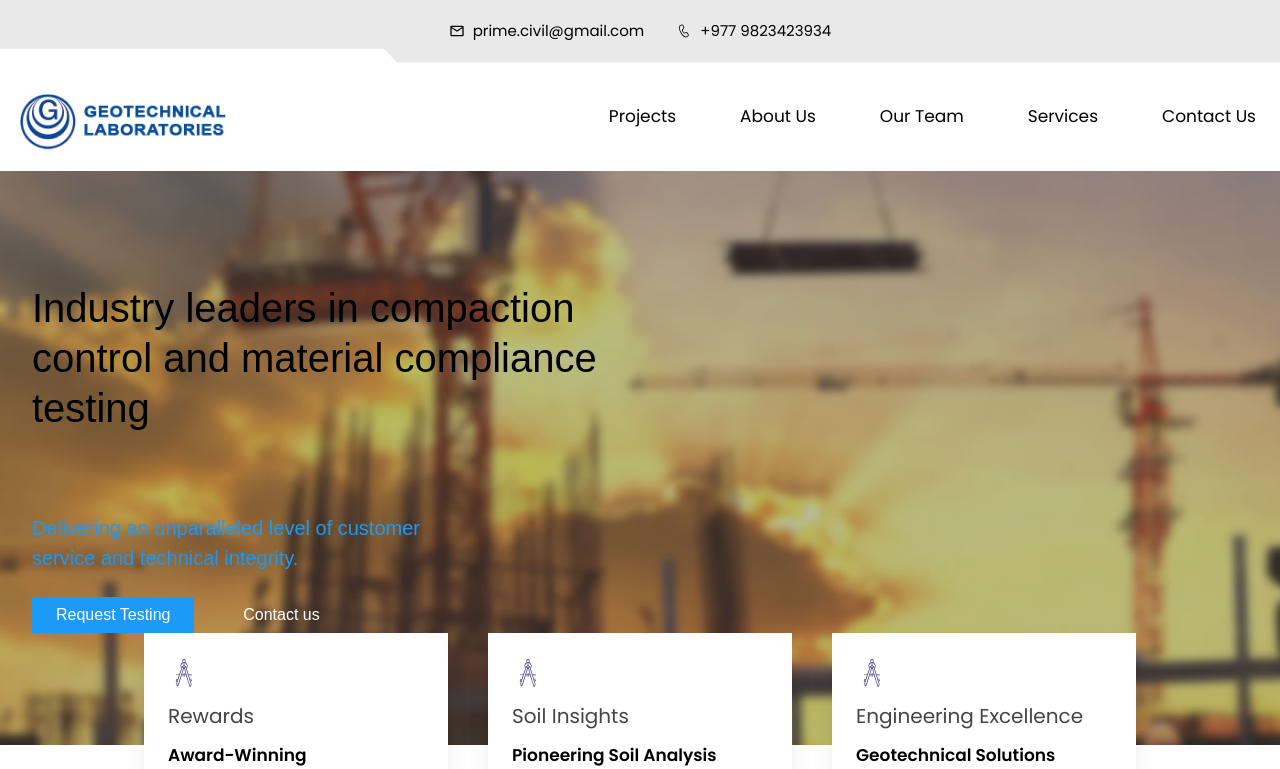
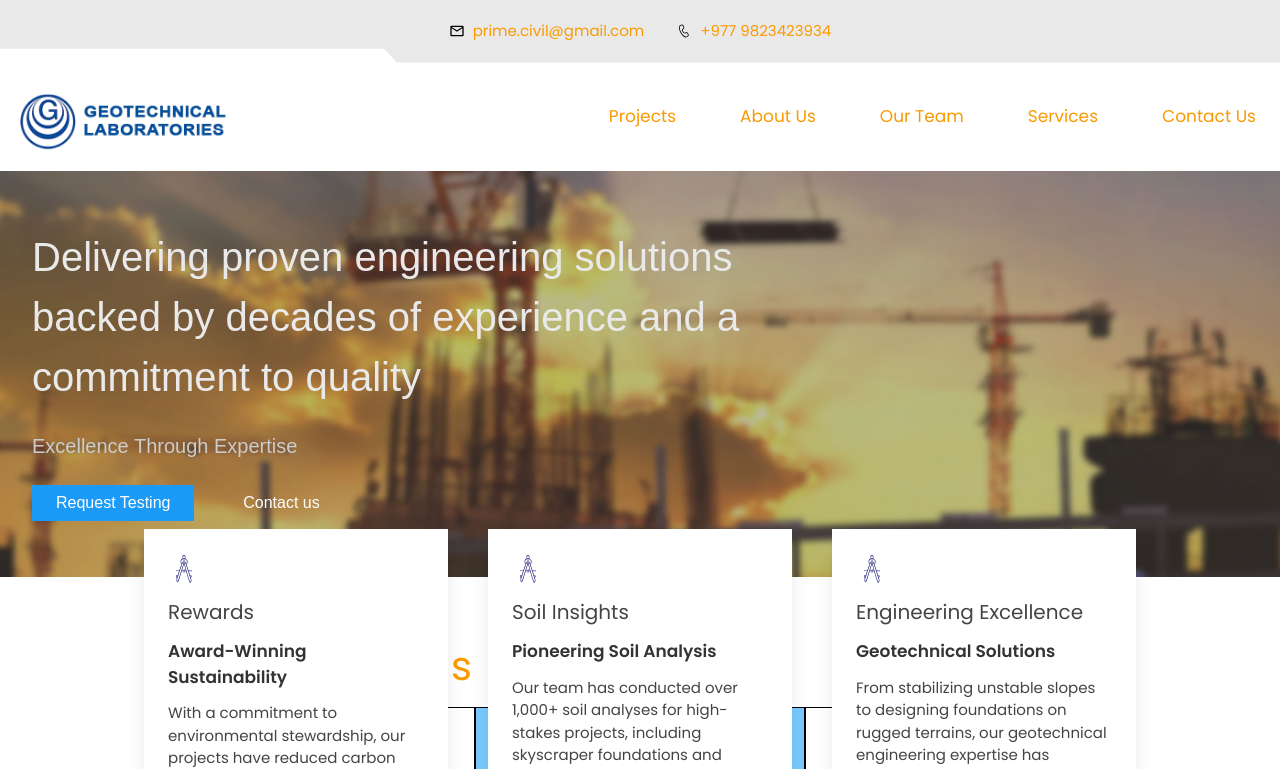
Before and after one commit to siddhartha0/PrimeCivilLab, a React (Vite) app: page / in a window 1280 px wide. Shown: the top 769 px of the page. Built offline with nearby package versions, Linux system fonts and the light colour scheme.

Commit message:
text done

```diff
--- a/src/components/pages/home/banner.tsx
+++ b/src/components/pages/home/banner.tsx
@@ -16,7 +16,7 @@ export const Banner = () => {
       setBannerImage((prevIndex) => (prevIndex + 1) % images.length);
     }, 10000);
 
-    return () => clearInterval(intervalId); // Cleanup on unmount
+    return () => clearInterval(intervalId);
   }, []);
 
   console.log("rendereds");
@@ -25,14 +25,14 @@ export const Banner = () => {
       className="flex bg-cover bg-center font-sans relative"
       style={{ backgroundImage: `url(${images[bannerImage]})` }}
     >
-      <section className="flex flex-col gap-20 w-[675px] px-8 py-28 font-sans">
-        <Text size="heading-lg-default" secondaryFont>
-          Industry leaders in compaction control and material compliance testing
+      <section className="flex flex-col gap-6 w-[800px] px-8 py-14 font-sans">
+        <Text size="heading-lg-mid" secondaryFont usage="primary">
+          Delivering proven engineering solutions backed by decades of
+          experience and a commitment to quality
         </Text>
         <div className="flex flex-col gap-6 w-[65%]">
-          <Text usage="info" size="body-md-mid" secondaryFont>
-            Delivering an unparalleled level of customer service and technical
-            integrity.
+          <Text usage="info-primary" size="body-md-mid" secondaryFont>
+            Excellence Through Expertise
           </Text>
           <section className="flex gap-3">
             <Button size="small" secondaryFont>
@@ -44,7 +44,7 @@ export const Banner = () => {
           </section>
         </div>
       </section>
-      <section className="absolute -bottom-64">
+      <section className="absolute -bottom-80">
         <BannerInfo />
       </section>
     </div>
--- a/src/components/units/Text.tsx
+++ b/src/components/units/Text.tsx
@@ -108,15 +108,14 @@ export const Text = React.memo(
           //--------------------END of Size & FONT WEIGHT-------------------------//
 
           //----------color------------//
-          "text-black-900": usage == "brand",
-          "text-black": usage == "black",
+          "text-brand": usage == "brand",
           "text-black-2": usage == "black2",
           "text-black-3": usage == "black3",
           "text-black-4": usage == "black4",
 
-          "text-black-1000": usage == "default",
-          "text-black-800": usage == "primary",
-          "text-black-600": usage == "info-primary",
+          "text-black": usage == "default",
+          "text-grey": usage == "primary",
+          "text-fadish-white": usage == "info-primary",
 
           "text-white": usage == "click",
           "text-fadish-blue": usage == "info",
```
